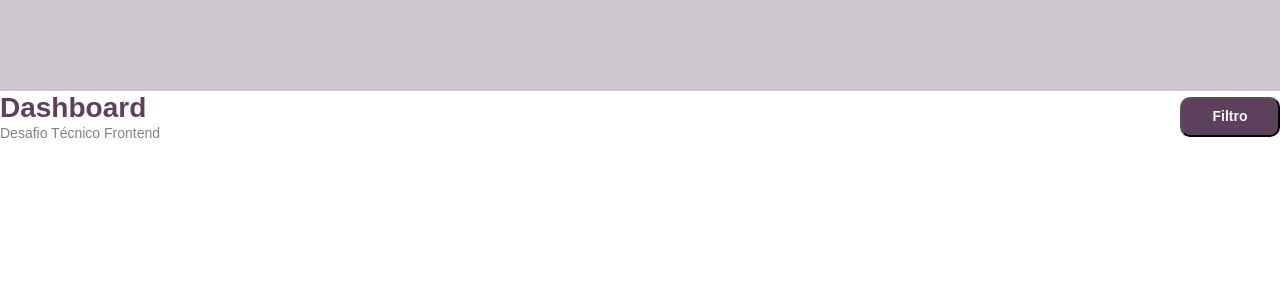
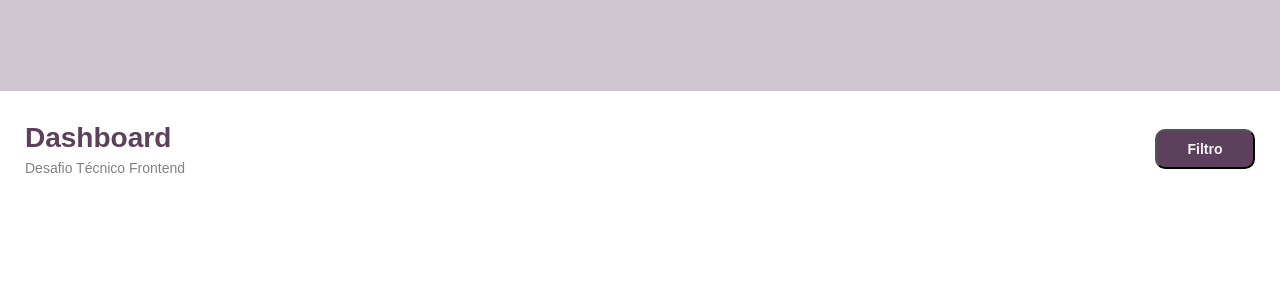
Before and after one commit to sucoDeGoiaba/desafioMinehr, a React (Create React App) app: page / in a window 1280 px wide. Shown: the top 300 px of the page. Built offline with nearby package versions, Linux system fonts and the light colour scheme.

Commit message:
renomeando classe e ajustando margem

```diff
--- a/src/components/TitleSection/TitleSection.jsx
+++ b/src/components/TitleSection/TitleSection.jsx
@@ -5,7 +5,7 @@ import BtnFiltro from "../BtnFiltro/BtnFilter";
 import style from "./TitleSection.module.css"
 export default function TitleSection(){
     return(
-        <section className={style.topSec}>
+        <section className={style.topSection}>
             <div>
                 <Title>Dashboard</Title>
                 <Subtitle>Desafio Técnico Frontend</Subtitle>
--- a/src/components/TitleSection/TitleSection.module.css
+++ b/src/components/TitleSection/TitleSection.module.css
@@ -1,6 +1,11 @@
-.topSec {
+.topSection {
     display: flex;
     flex-direction: row;
     justify-content: space-between;
     align-items: center;
+    margin: 25px;
 }
+
+.topSection > div > h1, h2 {
+    margin: 5px 0 5px 0;
+}
```
